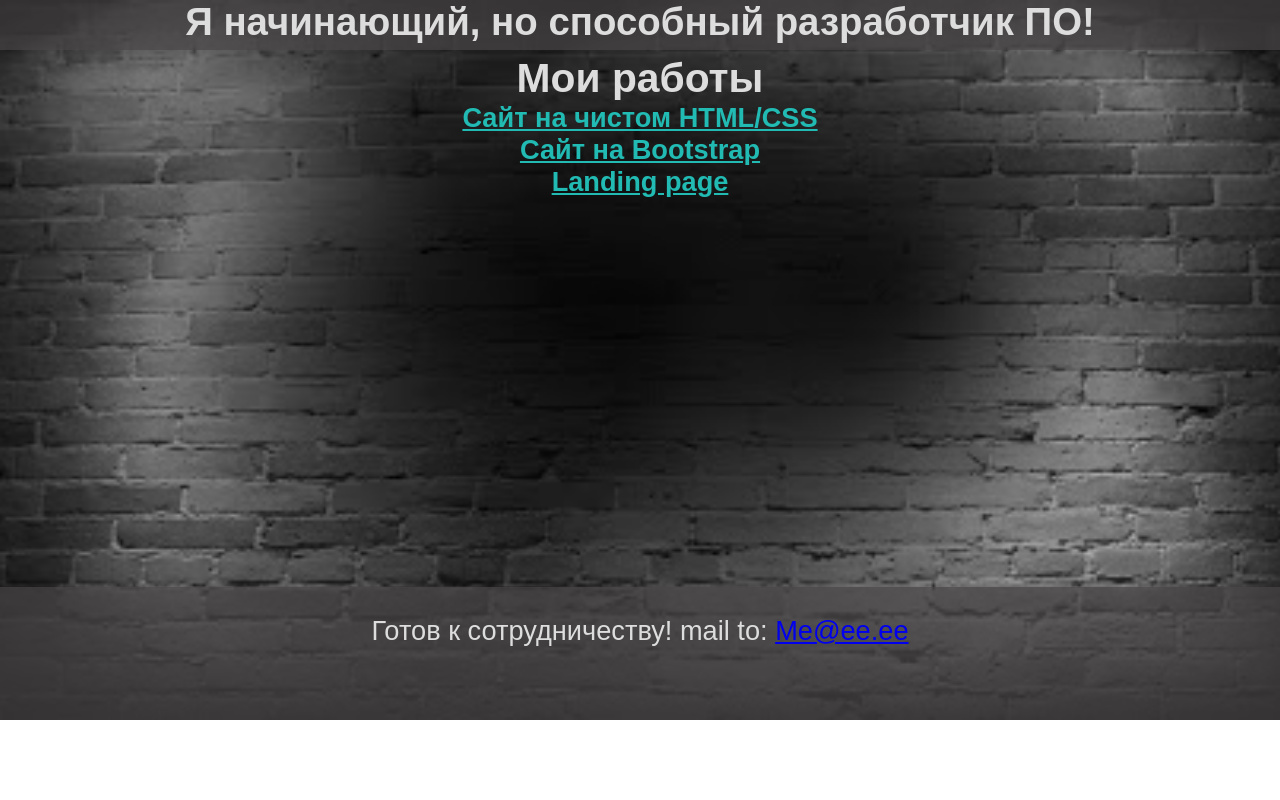
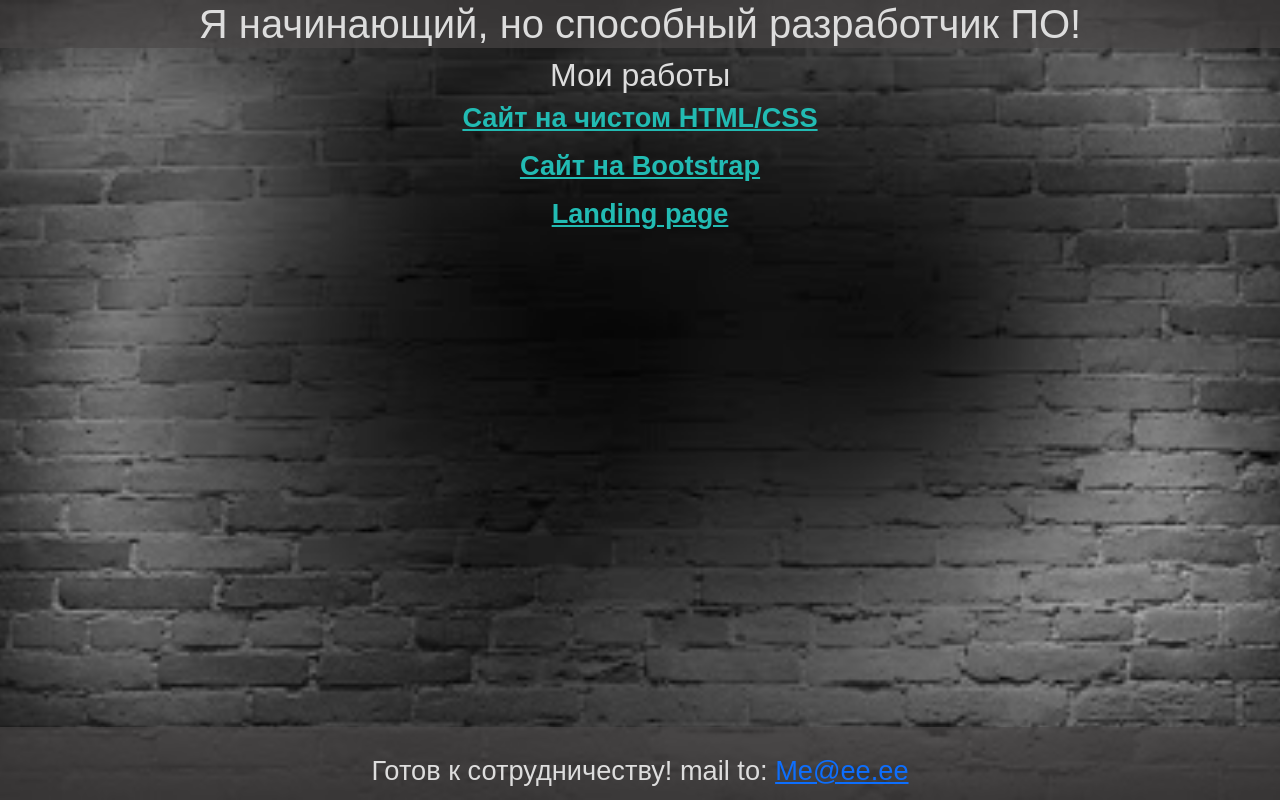
Before and after one commit to RomanAleksejevGH/RomanAleksejevGH.github.io, a PHP site: page / in a window 1280 px wide. Run offline with PHP 8.4, Linux system fonts and the light colour scheme.

Commit message:
portfolio

```diff
--- a/assets/css/style.css
+++ b/assets/css/style.css
@@ -1,14 +1,16 @@
-*{
-    margin: 0;
-    padding: 0;
+html{
+    height: 100%;
+    width: 100%;
 }
 body{
-    min-height: 720px;
-    min-width: 400px;
-    background-color: #fff;
+    height: 100%;
+    width: 100%;
     background: url("../img/background.jpg") center/cover no-repeat;
 }
 main{
+    display: table;
+    height: 100%;
+    width: 100%;
     text-align: center;
 }
 header{
@@ -17,12 +19,11 @@ header{
 
     background-color: rgba(73, 70, 70, 0.671);
     margin: 0;
-    min-width: 400px;
-    min-height: 50px;
 }
 section{
-    min-height: 512px;
-    width: auto;
+    display: table-row;
+    height: 100%;
+    width: 100%;
     overflow: hidden;
     margin: 5px auto 20px auto;
     font: 1.7em 'century gothic', arial ;
@@ -37,35 +38,17 @@ section h2{
     color: rgb(221, 221, 221);
 }
 footer{
-    vertical-align: bottom;
-    width: 100%;
-    height: 100px;
     padding: 28px 0 5px 0;
     text-align: center;
     background-color: rgba(73, 70, 70, 0.671);
     color: rgb(221, 221, 221);
-    margin-left: 0px;
-    margin-right: 0px;
-    min-width: 400px;
 }
 footer h2{
     font: 1.7em 'century gothic', arial ;
 }
-@media only screen
-and (min-device-width : 320px)
-and (max-device-width : 568px){
-    header {
-        background-color: #257965;
-        min-width: 100%;
-        height: 20%;
-        text-align: center;
-    }
-    section{
+@media (max-width: 767px){
+    iframe{
         width: 100%;
-        text-align: center;
-    }
-    iframe{
-        width: 88%;
         height: 100%;
     }
 }
--- a/index.html
+++ b/index.html
@@ -1,33 +1,55 @@
-<!DOCTYPE html>
+<!doctype html>
 <html lang="en">
+
 <head>
-    <meta charset="UTF-8">
-    <meta name="description" content="Примеры работ" />
+    <!-- Required meta tags -->
+    <meta charset="utf-8">
+    <meta name="viewport" content="width=device-width, initial-scale=1">
+
+    <!-- Bootstrap CSS -->
+    <link href="https://cdn.jsdelivr.net/npm/bootstrap@5.0.0-beta2/dist/css/bootstrap.min.css" rel="stylesheet"
+        integrity="sha384-BmbxuPwQa2lc/FVzBcNJ7UAyJxM6wuqIj61tLrc4wSX0szH/Ev+nYRRuWlolflfl" crossorigin="anonymous">
+        <meta name="description" content="Примеры работ" />
     <meta name="keywords" content="Roman Aleksejev, portfolio" />
     <title>Roman Aleksejev</title>
     <link rel="stylesheet" href="assets/css/style.css">
 </head>
+
 <body>
     <main>
         <header>
-
-                <h1>Я начинающий, но способный разработчик ПО!</h1>
-
+            <div class="container-fluid">
+            <h1>Я начинающий, но способный разработчик ПО!</h1>
+            </div>
         </header>
         <section>
+            <div class="container-fluid">
             <h2>Мои работы</h2>
-            <div>
                 <p><a href="kinobaza/index.html">Сайт на чистом HTML/CSS</a></p>
-                <p><a href="bootstrap/index.html">Сайт на Bootstrap</a></p>
+                <p><a href="bootstrap/bootstrap_examples/practice_1/index.html">Сайт на Bootstrap</a></p>
                 <p><a href="#">Landing page</a></p>
             </div>
         </section>
         <footer>
-
-                <h2>Готов к сотрудничеству! mail to: <a href="#">Me@ee.ee</a></h2>
+                <div class="container-fluid">
+                    <h2>Готов к сотрудничеству! mail to: <a href="#">Me@ee.ee</a></h2>
+                </div>
 
         </footer>
     </main>
 
+    <!-- Optional JavaScript; choose one of the two! -->
+
+    <!-- Option 1: Bootstrap Bundle with Popper -->
+    <script src="https://cdn.jsdelivr.net/npm/bootstrap@5.0.0-beta2/dist/js/bootstrap.bundle.min.js"
+        integrity="sha384-b5kHyXgcpbZJO/tY9Ul7kGkf1S0CWuKcCD38l8YkeH8z8QjE0GmW1gYU5S9FOnJ0"
+        crossorigin="anonymous"></script>
+
+    <!-- Option 2: Separate Popper and Bootstrap JS -->
+    <!--
+    <script src="https://cdn.jsdelivr.net/npm/@popperjs/core@2.6.0/dist/umd/popper.min.js" integrity="sha384-KsvD1yqQ1/1+IA7gi3P0tyJcT3vR+NdBTt13hSJ2lnve8agRGXTTyNaBYmCR/Nwi" crossorigin="anonymous"></script>
+    <script src="https://cdn.jsdelivr.net/npm/bootstrap@5.0.0-beta2/dist/js/bootstrap.min.js" integrity="sha384-nsg8ua9HAw1y0W1btsyWgBklPnCUAFLuTMS2G72MMONqmOymq585AcH49TLBQObG" crossorigin="anonymous"></script>
+    -->
 </body>
+
 </html>
```
